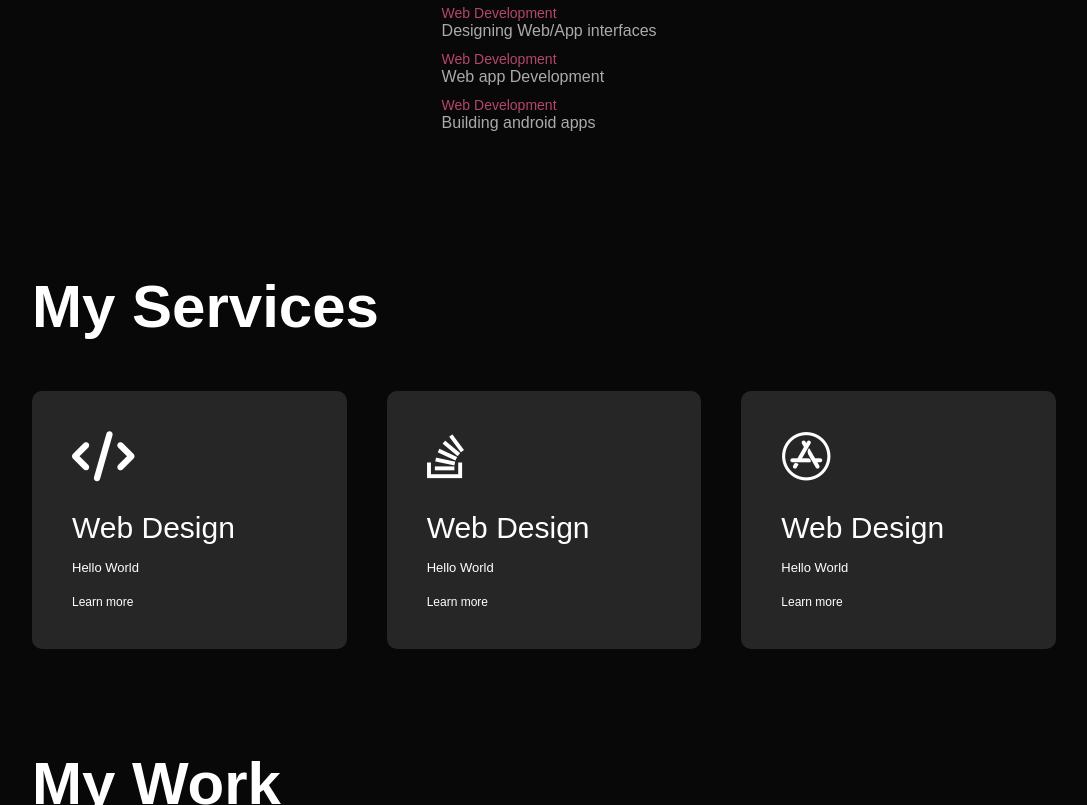
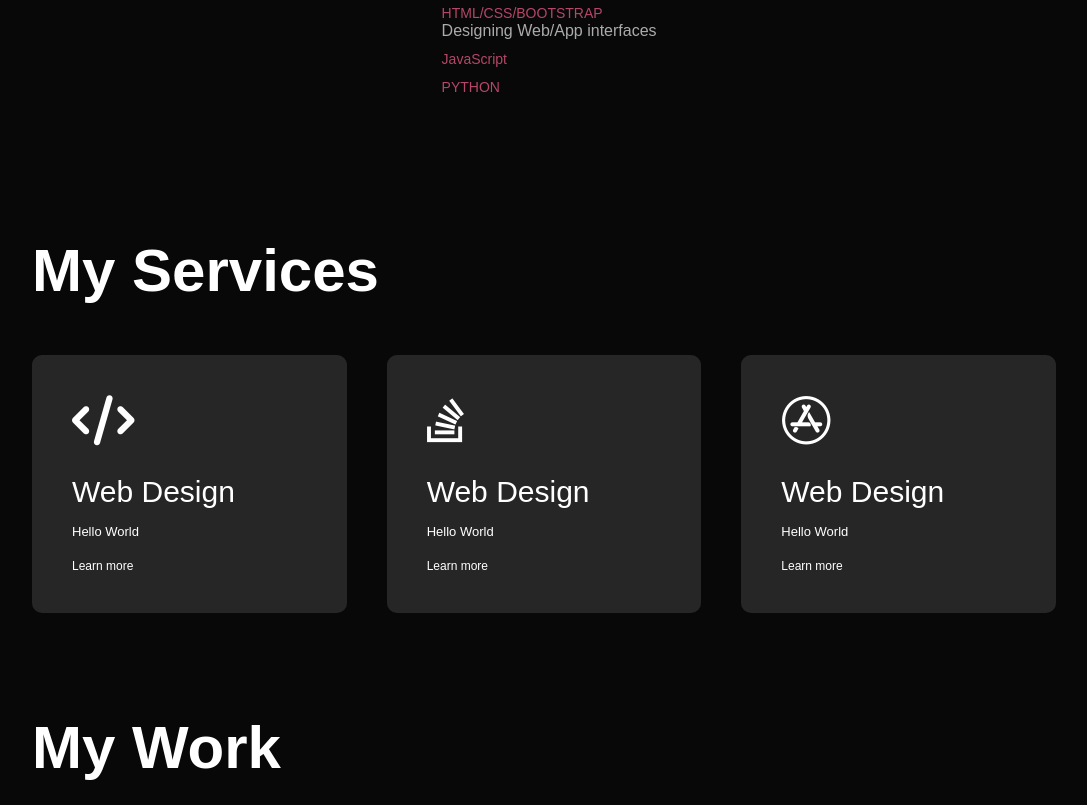
Before and after one commit to tesfahunfola/my_personal_portfolio, a plain HTML site: page index.html in a window 1280 px wide. Shown: the part 1162-1967 px from the top of the page, without its empty margins (96-1183 px from the left). Drawn offline with Linux system fonts and the light colour scheme.

Commit message:
Update index.html

```diff
--- a/index.html
+++ b/index.html
@@ -67,9 +67,9 @@
 
                     <div class="tab-contents active-tab" id="skills">
                         <ul>
-                            <li><span>Web Development</span><br>Designing Web/App interfaces</li>
-                            <li><span>Web Development</span><br>Web app Development</li>
-                            <li><span>Web Development</span><br>Building android apps</li>
+                          <li><span>HTML/CSS/BOOTSTRAP</span><br>Designing Web/App interfaces</li>
+                            <li><span>JavaScript</span><br></li>
+                            <li><span>PYTHON</span><br></li>
                         </ul>
                     </div>
 
```
